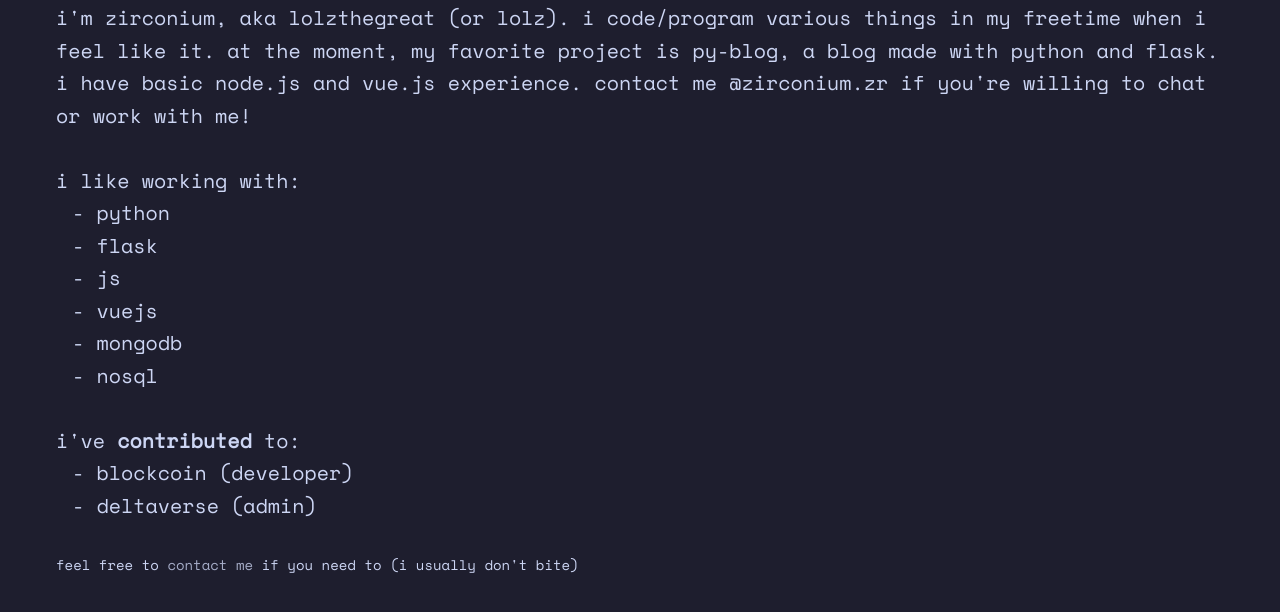
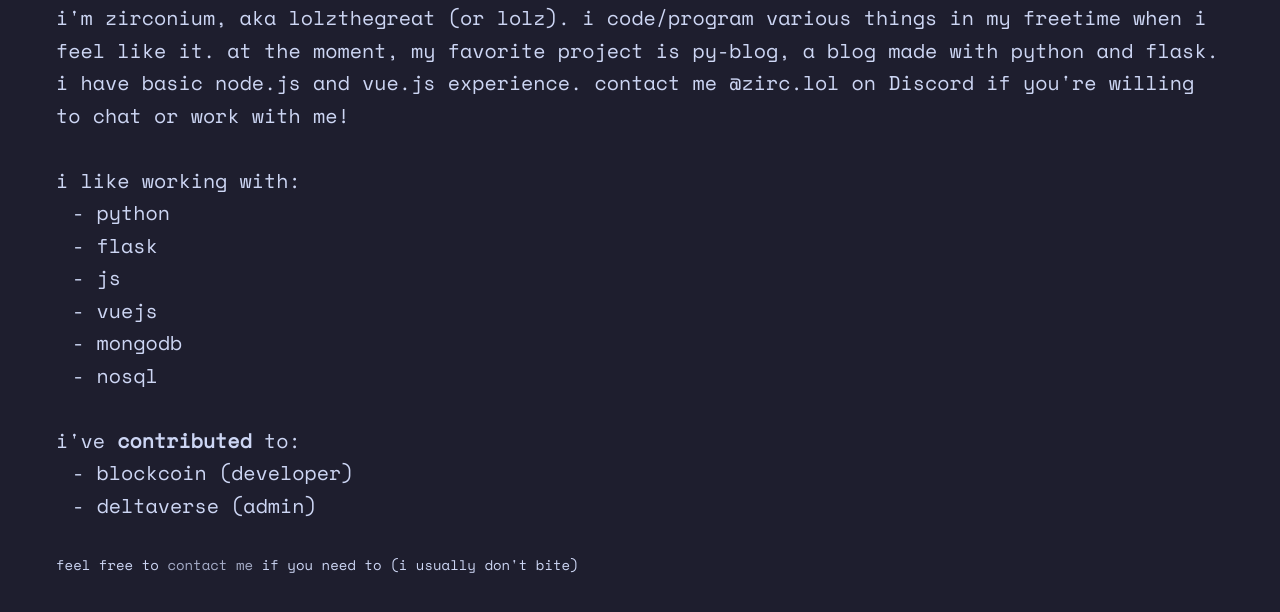
Before and after one commit to LolzTheDev/LolzTheDev.github.io, a plain HTML site: page index.html in a window 1280 px wide. Shown: the part 114-726 px from the top of the page. Drawn offline with nearby package versions, Linux system fonts and the light colour scheme.

Commit message:
fix contact info
thanks @errplane

```diff
--- a/index.html
+++ b/index.html
@@ -48,7 +48,7 @@
                 i code/program various things in my freetime when i feel like it.
                 at the moment, my favorite project is py-blog, a blog made with python
                 and flask. i have basic node.js and vue.js experience. contact me
-                @zirconium.zr if you're willing to chat or work with me!
+                @zirc.lol on Discord if you're willing to chat or work with me!
             </div>
 
             <br />
```
